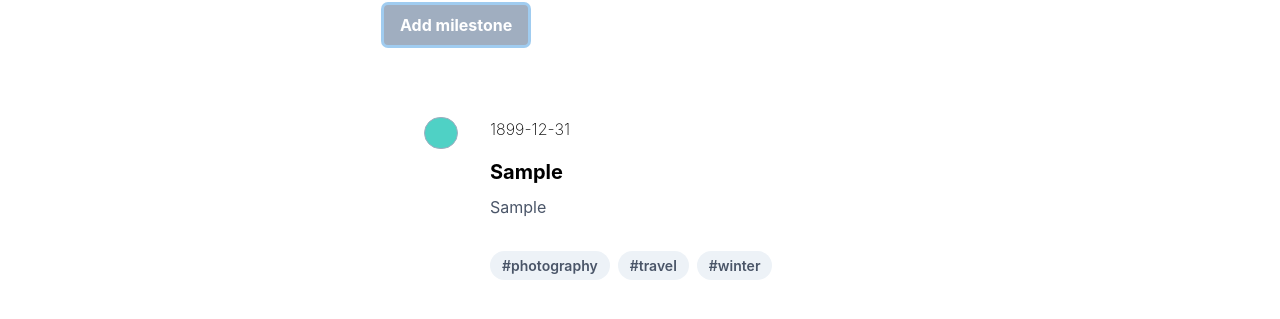
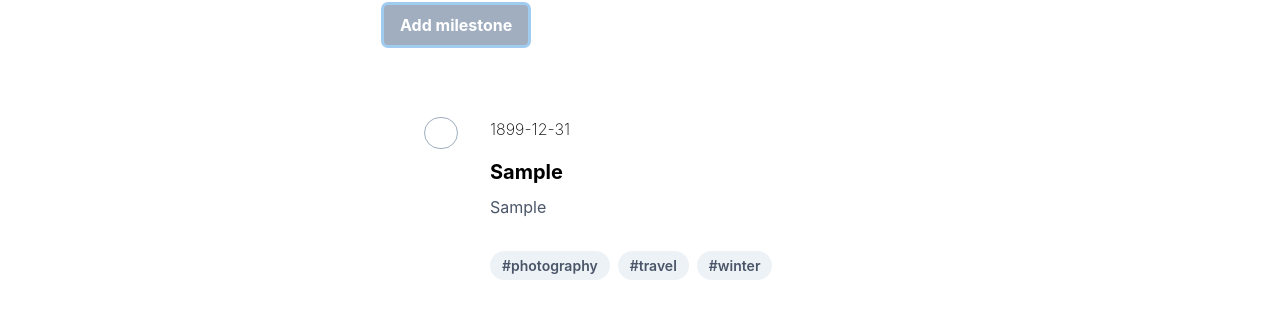
Before and after one commit to Nwillia3/milestones, a React (Create React App) app: page / in a window 1280 px wide. Both pictures are taken after typing "Sample", "Sample" into the empty fields and a click on the button "Add milestone". Shown: the part 397-716 px from the top of the page. Built offline with nearby package versions, Linux system fonts and the light colour scheme.

Commit message:
partial: add completed task feature
We can toggle the field but the logic is not working correctly. No matter bc these are backend concerns. Make sure the server always returns them sorted.

```diff
--- a/src/component/Home.js
+++ b/src/component/Home.js
@@ -1,7 +1,7 @@
 import React, { useState } from "react";
 import uuid from "uuid/v1";
 import Moment from "react-moment";
-import { getMileStones, addMileStone } from "../data/milestones";
+import { getMileStones, addMileStone, removeMileStone } from "../data/milestones";
 import { generateDays, generateMonths, generateYears } from "./DateOptions"
 import classNames from "classnames"
 
@@ -61,46 +61,6 @@ function Home() {
     setData(getMileStones());
   };
 
-  let circleStatus = classNames({
-    'bg-teal-400': true
-  })
-
-  let displayData = data.map(milestone => (
-      <div
-        key={milestone.description}
-        class="flex max-w-md mx-auto my-10 rounded overflow-hidden">
-
-        <div
-          class={`px-4 mx-2 mt-8 rounded-full h-8 w-8 border border-gray-500 ${circleStatus}`}></div>
-        <div>
-          <div class="px-6 py-4">
-            <div class="py-4 font-thin">
-              <Moment format="YYYY-MM-DD">{milestone.startDate}</Moment>
-            </div>
-
-            <div class="font-bold text-xl mb-2">
-              {milestone.title}
-            </div>
-            <p class="text-gray-700 text-base">
-              {milestone.description}
-            </p>
-          </div>
-          <div class="px-6 py-4">
-            <span class="inline-block bg-gray-200 rounded-full px-3 py-1 text-sm font-semibold text-gray-700 mr-2">#photography</span>
-            <span class="inline-block bg-gray-200 rounded-full px-3 py-1 text-sm font-semibold text-gray-700 mr-2">#travel</span>
-            <span class="inline-block bg-gray-200 rounded-full px-3 py-1 text-sm font-semibold text-gray-700">#winter</span>
-          </div>
-
-        </div>
-
-      </div>
-
-  ));
-
-  displayData = displayData.sort((a, b) => {
-    return new Date(b.startDate) - new Date(a.startDate);
-  })
-
   const MonthOptions = () => {
     let data = generateMonths()
 
@@ -145,6 +105,81 @@ function Home() {
           </select>
       )
   }
+
+
+  const getMilestoneById = (id, milestones) => {
+    let idx = milestones.findIndex(obj => obj.id === id)
+    return idx
+  }
+
+
+  const handleMilestoneStatusUpdate = (milestone, data) => {
+
+    let allMilestones = getMileStones()
+    let idx = getMilestoneById(milestone.id, allMilestones)
+
+    let updatedMilestone = data[idx]
+    let status = milestone.status === 0 ? 1 : 0
+    updatedMilestone.status = status
+
+    removeMileStone(idx)
+    addMileStone(updatedMilestone)
+
+    setData(getMileStones());
+  }
+
+
+  const generateDisplayData = (milestones) => {
+
+
+    let displayData = milestones.map(milestone => {
+      let circleStatus = classNames({
+        'bg-teal-400': milestone.status === 1 ? true : false
+      })
+
+
+      return (
+        <div
+          key={milestone.id}
+          class="flex max-w-md mx-auto my-10 rounded overflow-hidden">
+
+          <div
+            onClick={() => handleMilestoneStatusUpdate(milestone, data)}
+            class={`px-4 mx-2 mt-8 rounded-full h-8 w-8 border border-gray-500 ${circleStatus}`}></div>
+          <div>
+            <div class="px-6 py-4">
+              <div class="py-4 font-thin">
+                <Moment format="YYYY-MM-DD">{milestone.startDate}</Moment>
+              </div>
+
+              <div class="font-bold text-xl mb-2">
+                {milestone.title}
+              </div>
+              <p class="text-gray-700 text-base">
+                {milestone.description}
+              </p>
+            </div>
+            <div class="px-6 py-4">
+              <span class="inline-block bg-gray-200 rounded-full px-3 py-1 text-sm font-semibold text-gray-700 mr-2">#photography</span>
+              <span class="inline-block bg-gray-200 rounded-full px-3 py-1 text-sm font-semibold text-gray-700 mr-2">#travel</span>
+              <span class="inline-block bg-gray-200 rounded-full px-3 py-1 text-sm font-semibold text-gray-700">#winter</span>
+            </div>
+
+          </div>
+
+        </div>
+      )
+
+    })
+
+
+    // displayData = displayData.sort((a, b) => {
+    //   return new Date(b.startDate) - new Date(a.startDate);
+    // })
+
+    return displayData
+  }
+
 
   return (
     <div>
@@ -237,7 +272,7 @@ function Home() {
       </div>
 
       <div class="container mx-auto my-8 w-full">
-        {displayData}
+        {generateDisplayData(getMileStones())}
       </div>
     </div>
   );
--- a/src/data/milestones.js
+++ b/src/data/milestones.js
@@ -1,5 +1,9 @@
 export const addMileStone = mileStone => {
   Store.addMileStone(mileStone);
+};
+
+export const removeMileStone = mileStone => {
+  Store.removeMileStone(mileStone);
 };
 
 export const getMileStones = () => {
@@ -20,19 +24,24 @@ class Store {
   }
 
   static addMileStone(mileStone) {
-    const mileStones = Store.getMileStones();
+    let mileStones = Store.getMileStones();
     mileStones.push(mileStone);
+
+    mileStones = mileStones.sort((a, b) => {
+      return new Date(b.startDate) - new Date(a.startDate);
+    })
+
     localStorage.setItem(STORAGE_NAME, JSON.stringify(mileStones));
   }
 
-  static removeMileStone(title) {
-    const mileStones = Store.getBooks();
-    mileStones.forEach((mileStone, index) => {
-      if (mileStone.title === title) {
-        mileStones.splice(index, 1);
-      }
-    });
+  static removeMileStone(idx) {
+    let mileStones = Store.getMileStones();
+    mileStones.splice(idx, 1);
 
-    JSON.parse(localStorage.setItem(STORAGE_NAME, mileStones));
+    mileStones = mileStones.sort((a, b) => {
+      return new Date(b.startDate) - new Date(a.startDate);
+    })
+    localStorage.setItem(STORAGE_NAME, JSON.stringify(mileStones));
   }
+
 }
```
